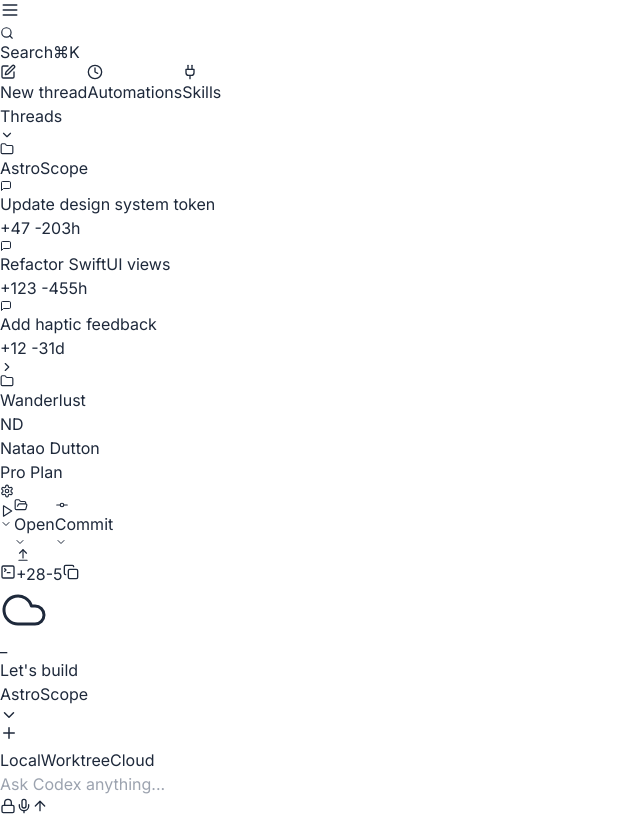
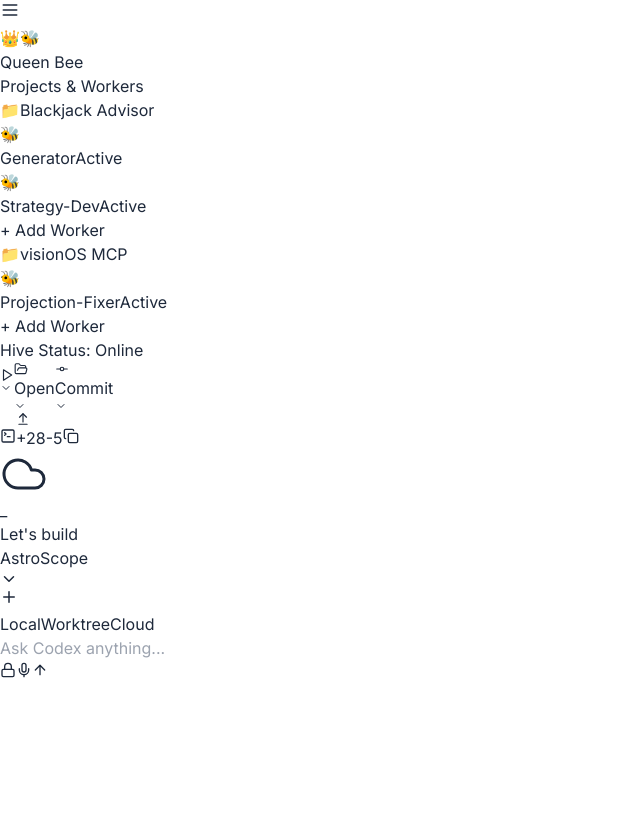
Before and after one commit to Duttonn/QueenBee, a React (Vite) app in the folder dashboard/: page / in a window 1280 px wide. Shown: the whole page, without its empty margins (0-640 px from the left). Built offline with nearby package versions, Linux system fonts and the light colour scheme.

Commit message:
feat(ui): implement Queen Bee royal logo trigger and worker bee agents in sidebar

```diff
--- a/dashboard/src/components/layout/Sidebar.tsx
+++ b/dashboard/src/components/layout/Sidebar.tsx
@@ -1,167 +1,58 @@
-import React, { useState } from 'react';
-import {
-  PenSquare,
-  Clock,
-  Plug,
-  ChevronDown,
-  ChevronRight,
-  Folder,
-  MessageSquare,
-  Settings,
-  Search
-} from 'lucide-react';
+import React from 'react';
 
-interface SidebarProps {
-  activeView: 'build' | 'automations' | 'skills';
-  onViewChange: (view: 'build' | 'automations' | 'skills') => void;
-}
-
-const Sidebar = ({ activeView, onViewChange }: SidebarProps) => {
-  const [expandedFolders, setExpandedFolders] = useState<Record<string, boolean>>({
-    'AstroScope': true,
-    'Wanderlust': false,
-  });
-
-  const toggleFolder = (folder: string) => {
-    setExpandedFolders(prev => ({ ...prev, [folder]: !prev[folder] }));
-  };
-
+const Sidebar = () => {
   const projects = [
-    {
-      name: 'AstroScope',
-      threads: [
-        { id: '1', title: 'Update design system token', diff: '+47 -20', time: '3h' },
-        { id: '2', title: 'Refactor SwiftUI views', diff: '+123 -45', time: '5h' },
-        { id: '3', title: 'Add haptic feedback', diff: '+12 -3', time: '1d' },
-      ]
-    },
-    {
-      name: 'Wanderlust',
-      threads: [
-        { id: '4', title: 'Fix navigation bug', diff: '+8 -15', time: '2d' },
-      ]
-    }
+    { id: 'bj', name: 'Blackjack Advisor', agents: ['Generator', 'Strategy-Dev'], type: 'local' },
+    { id: 'vos', name: 'visionOS MCP', agents: ['Projection-Fixer'], type: 'local' },
   ];
 
   return (
-    <div className="w-72 sm:w-72 bg-gray-50/95 backdrop-blur-xl h-full flex flex-col border-r border-gray-200/50 shadow-sm">
+    <div className="w-64 bg-slate-950 h-screen text-white p-4 flex flex-col border-r border-white/5 font-sans">
+      {/* Sidebar Header */}
+      <div className="flex items-center gap-3 mb-10 px-2">
+        <div className="text-xl">👑🐝</div>
+        <h2 className="text-sm font-black uppercase tracking-[0.2em] text-white/90">Queen Bee</h2>
+      </div>
 
-      {/* Top spacing */}
-      <div className="h-4 flex-shrink-0"></div>
+      <div className="flex-1 overflow-y-auto space-y-8">
+        <div>
+          <div className="text-[10px] font-black text-slate-600 uppercase tracking-[0.2em] mb-4 px-2">Projects & Workers</div>
 
-      {/* Search */}
-      <div className="px-3 mb-2 flex-shrink-0">
-        <div className="flex items-center gap-2 px-3 py-2 bg-gray-100/80 rounded-lg text-gray-400">
-          <Search size={14} />
-          <span className="text-sm">Search</span>
-          <span className="ml-auto text-xs text-gray-400 font-mono hidden sm:block">⌘K</span>
+          {projects.map(project => (
+            <div key={project.id} className="mb-6">
+              <div className="font-bold text-xs text-blue-400/80 flex items-center gap-2 px-2 mb-2">
+                <span>📁</span>
+                <span className="truncate">{project.name}</span>
+              </div>
+
+              <ul className="space-y-1">
+                {project.agents.map(agent => (
+                  <li key={agent} className="group flex items-center gap-3 py-1.5 px-4 rounded-xl hover:bg-white/5 cursor-pointer transition-all">
+                    {/* The Worker Bee Icon */}
+                    <div className="text-xs grayscale group-hover:grayscale-0 transition-all duration-300">🐝</div>
+                    <div className="flex flex-col">
+                      <span className="text-[11px] font-bold text-slate-300 group-hover:text-white">{agent}</span>
+                      <span className="text-[8px] text-slate-600 group-hover:text-blue-400 uppercase font-black">Active</span>
+                    </div>
+                  </li>
+                ))}
+                <li className="flex items-center gap-3 py-1.5 px-4 text-[10px] text-slate-700 hover:text-slate-400 cursor-pointer italic">
+                  + Add Worker
+                </li>
+              </ul>
+            </div>
+          ))}
         </div>
       </div>
 
-      {/* Navigation */}
-      <div className="px-2 space-y-0.5 mb-4">
-        <NavItem
-          icon={<PenSquare size={16} />}
-          label="New thread"
-          active={activeView === 'build'}
-          onClick={() => onViewChange('build')}
-        />
-        <NavItem
-          icon={<Clock size={16} />}
-          label="Automations"
-          active={activeView === 'automations'}
-          onClick={() => onViewChange('automations')}
-        />
-        <NavItem
-          icon={<Plug size={16} />}
-          label="Skills"
-          active={activeView === 'skills'}
-          onClick={() => onViewChange('skills')}
-        />
-      </div>
-
-      {/* Divider */}
-      <div className="mx-3 h-px bg-gray-200 mb-3"></div>
-
-      {/* Threads Section */}
-      <div className="flex-1 overflow-y-auto px-2">
-        <div className="text-[10px] font-semibold text-gray-400 uppercase tracking-wider px-2 mb-2">
-          Threads
-        </div>
-
-        {projects.map(project => (
-          <div key={project.name} className="mb-2">
-            {/* Folder Header */}
-            <button
-              onClick={() => toggleFolder(project.name)}
-              className="w-full flex items-center gap-2 px-2 py-1.5 text-sm font-medium text-gray-700 hover:bg-gray-100 rounded-lg transition-colors"
-            >
-              {expandedFolders[project.name] ? (
-                <ChevronDown size={14} className="text-gray-400" />
-              ) : (
-                <ChevronRight size={14} className="text-gray-400" />
-              )}
-              <Folder size={14} className="text-gray-400" />
-              <span>{project.name}</span>
-            </button>
-
-            {/* Thread Items */}
-            {expandedFolders[project.name] && (
-              <div className="ml-4 space-y-0.5 mt-1">
-                {project.threads.map(thread => (
-                  <div
-                    key={thread.id}
-                    className="flex items-center justify-between px-2 py-1.5 rounded-lg hover:bg-gray-100 cursor-pointer group transition-colors"
-                  >
-                    <div className="flex items-center gap-2 min-w-0">
-                      <MessageSquare size={12} className="text-gray-400 flex-shrink-0" />
-                      <span className="text-sm text-gray-600 truncate">{thread.title}</span>
-                    </div>
-                    <div className="flex items-center gap-2 flex-shrink-0 opacity-60 group-hover:opacity-100 transition-opacity">
-                      <span className="text-[10px] font-mono">
-                        <span className="text-green-600">{thread.diff.split(' ')[0]}</span>
-                        {' '}
-                        <span className="text-red-500">{thread.diff.split(' ')[1]}</span>
-                      </span>
-                      <span className="text-[10px] text-gray-400">{thread.time}</span>
-                    </div>
-                  </div>
-                ))}
-              </div>
-            )}
-          </div>
-        ))}
-      </div>
-
-      {/* Footer: User Profile */}
-      <div className="p-3 border-t border-gray-200/50">
-        <div className="flex items-center gap-3 p-2 hover:bg-gray-100 rounded-lg cursor-pointer transition-colors group">
-          <div className="w-8 h-8 rounded-full bg-gradient-to-br from-blue-400 to-purple-500 flex items-center justify-center text-xs text-white font-semibold shadow-sm">
-            ND
-          </div>
-          <div className="flex-1 overflow-hidden">
-            <div className="text-sm font-medium text-gray-900 truncate">Natao Dutton</div>
-            <div className="text-xs text-gray-500 truncate">Pro Plan</div>
-          </div>
-          <Settings size={14} className="text-gray-400 group-hover:text-gray-600 transition-colors" />
+      <div className="mt-auto border-t border-white/5 pt-4 px-2">
+        <div className="flex items-center gap-2 mb-2">
+          <div className="w-1.5 h-1.5 bg-green-500 rounded-full animate-pulse" />
+          <span className="text-[9px] font-black text-slate-500 uppercase">Hive Status: Online</span>
         </div>
       </div>
-
     </div>
   );
 };
 
-const NavItem = ({ icon, label, active, onClick }: { icon: React.ReactNode; label: string; active?: boolean; onClick?: () => void }) => (
-  <button
-    onClick={onClick}
-    className={`w-full flex items-center gap-3 px-3 py-2 rounded-lg text-sm font-medium transition-all ${active
-      ? 'bg-white text-gray-900 shadow-sm border border-gray-200/50'
-      : 'text-gray-600 hover:bg-gray-100 hover:text-gray-900'
-      }`}
-  >
-    <span className={active ? 'text-gray-700' : 'text-gray-400'}>{icon}</span>
-    <span>{label}</span>
-  </button>
-);
-
 export default Sidebar;
```
Also changed, not shown: dashboard/src/components/layout/QueenBeeTrigger.tsx (added, +51 -0 lines).
